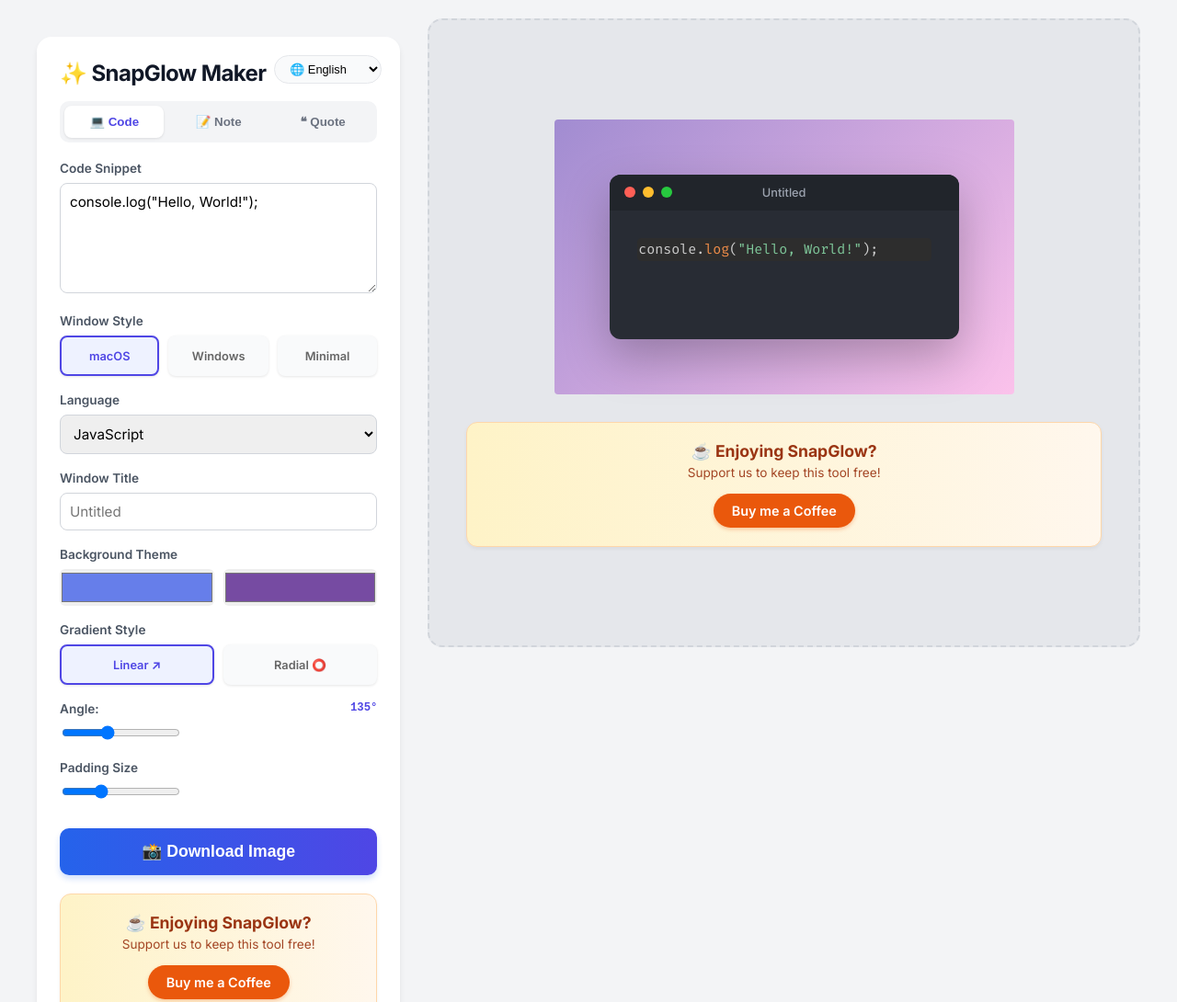
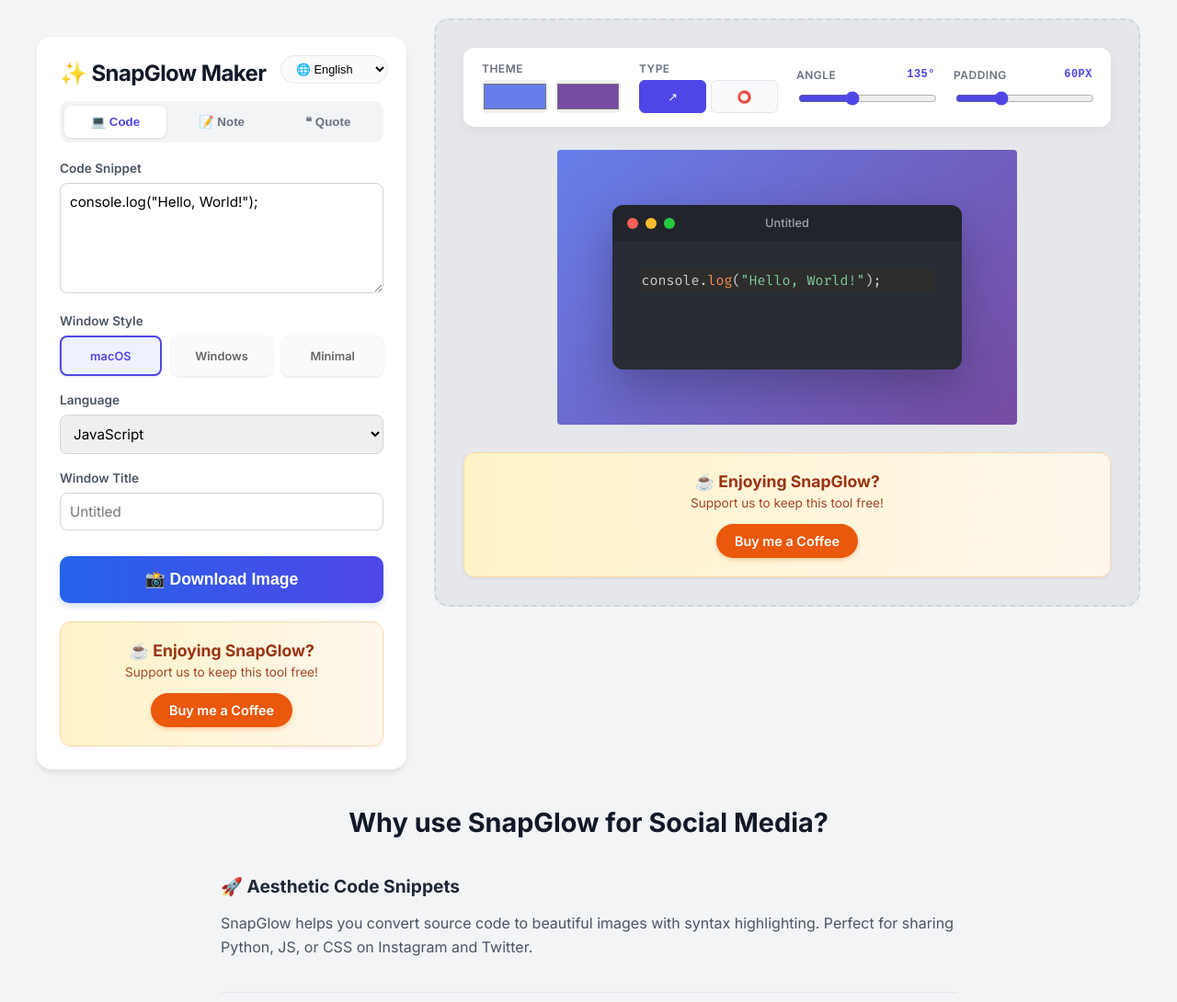
Before and after one commit to a25167145/snapglow.app, a plain HTML site: page index.html in a window 1280 px wide. Shown: the top 1090 px of the page at 92% size. Drawn offline with nearby package versions, Linux system fonts and the light colour scheme.

Commit message:
Update index.html

```diff
--- a/index.html
+++ b/index.html
@@ -36,7 +36,7 @@
 
         .main-container { max-width: 1200px; margin: 0 auto; display: flex; gap: 30px; align-items: flex-start; }
 
-        /* 左側控制面板 */
+        /* === 左側控制面板 === */
         .controls-panel {
             flex: 1; background: var(--bg-panel); padding: 25px; border-radius: 16px;
             box-shadow: 0 4px 6px -1px rgba(0, 0, 0, 0.1); position: sticky; top: 20px; position: relative;
@@ -63,9 +63,8 @@
 
         .control-group { margin-bottom: 18px; }
         .hidden { display: none; }
-        .color-group { display: flex; gap: 10px; }
-        input[type="color"] { flex: 1; height: 40px; border: none; padding: 0; cursor: pointer; border-radius: 6px; overflow: hidden; }
 
+        /* 風格選擇器 */
         .style-selector { display: flex; gap: 10px; margin-top: 5px; }
         .style-option {
             flex: 1; height: 40px; border-radius: 8px; cursor: pointer; border: 2px solid transparent;
@@ -88,16 +87,50 @@
             margin-top: 10px; box-shadow: 0 4px 6px rgba(37, 99, 235, 0.2);
         }
 
+        /* === 右側預覽區 (更新) === */
         .preview-section {
-            flex: 2; display: flex; flex-direction: column; align-items: center; justify-content: center;
-            min-height: 600px; background: #e5e7eb; border-radius: 16px; padding: 40px;
+            flex: 2; display: flex; flex-direction: column; align-items: center;
+            /* min-height 設為 auto，改用 padding 撐開 */
+            background: #e5e7eb; border-radius: 16px; padding: 30px;
             border: 2px dashed #d1d5db; position: relative;
         }
 
+        /* 新增：視覺工具列 (Visual Toolbar) */
+        .visual-toolbar {
+            width: 100%;
+            background: white;
+            border-radius: 12px;
+            padding: 15px 20px;
+            margin-bottom: 25px;
+            box-shadow: 0 4px 15px rgba(0,0,0,0.05);
+            display: flex;
+            flex-wrap: wrap;
+            gap: 20px;
+            align-items: center;
+            justify-content: space-between;
+            box-sizing: border-box;
+        }
+
+        .vt-group { display: flex; flex-direction: column; gap: 5px; min-width: 120px; flex: 1; }
+        .vt-label { font-size: 0.75rem; font-weight: 600; color: #6b7280; text-transform: uppercase; letter-spacing: 0.5px; }
+
+        /* 工具列內的元件樣式微調 */
+        .vt-colors { display: flex; gap: 8px; height: 36px; }
+        .vt-colors input[type="color"] { flex: 1; height: 100%; border: none; padding: 0; cursor: pointer; border-radius: 6px; }
+
+        .vt-selector { display: flex; gap: 5px; height: 36px; }
+        .vt-opt { flex:1; font-size:0.8rem; display:flex; align-items:center; justify-content:center; border:1px solid #e5e7eb; border-radius:6px; cursor:pointer; background:#f9fafb; transition:0.2s; }
+        .vt-opt.selected { background: #4f46e5; color: white; border-color: #4f46e5; }
+
+        .vt-slider { width: 100%; cursor: pointer; accent-color: #4f46e5; margin-top: 5px;}
+        .vt-val { float: right; color: #4f46e5; font-family: monospace; }
+
+        /* 預覽核心 Canvas */
         #captureArea {
             background: linear-gradient(135deg, #a18cd1 0%, #fbc2eb 100%);
             padding: 60px; display: flex; align-items: center; justify-content: center;
             box-sizing: border-box; width: auto; min-width: 500px; max-width: 800px; border-radius: 4px;
+            transition: padding 0.1s ease; /* 讓 padding 變化順滑 */
         }
 
         .window-box {
@@ -187,13 +220,11 @@
         .faq-item h3 { font-size: 1.2rem; color: #1f2937; margin-bottom: 10px; }
         .faq-item p { line-height: 1.6; }
 
-        /* 數值顯示 */
-        .range-value { float: right; color: var(--primary); font-family: monospace; font-size: 0.9em; }
-
         @media (max-width: 900px) {
             .main-container { flex-direction: column; }
             .controls-panel { position: static; }
             .preview-section { width: 100%; box-sizing: border-box; padding: 20px; }
+            .visual-toolbar { flex-direction: column; align-items: stretch; }
             #captureArea { min-width: 100%; padding: 30px; }
         }
     </style>
@@ -201,6 +232,7 @@
 <body>
 
     <div class="main-container">
+        <!-- 左側面板 (現在只放內容編輯) -->
         <div class="controls-panel">
             <select id="langSwitcher" onchange="changeLanguage(this.value)">
                 <option value="en">🌐 English</option>
@@ -262,45 +294,56 @@
                 <input type="text" id="titleInput" placeholder="Untitled" oninput="updateTitle()">
             </div>
 
-            <!-- Background Theme Controls -->
-            <div class="control-group">
-                <label data-i18n="label_theme">Background Theme</label>
-                <div class="color-group">
-                    <input type="color" id="color1" value="#667eea" oninput="updateStyle()">
-                    <input type="color" id="color2" value="#764ba2" oninput="updateStyle()">
-                </div>
-            </div>
-
-            <!-- v3.5 New Gradient Controls -->
-            <div class="control-group">
-                <label data-i18n="label_grad_type">Gradient Style</label>
-                <div class="style-selector">
-                    <div class="style-option grad-opt selected" onclick="setGradType('linear', this)">Linear ↗</div>
-                    <div class="style-option grad-opt" onclick="setGradType('radial', this)">Radial ⭕</div>
-                </div>
-            </div>
-
-            <div class="control-group" id="angleControl">
-                <label><span data-i18n="label_grad_angle">Angle</span>: <span id="val_angle" class="range-value">135°</span></label>
-                <input type="range" id="angleInput" min="0" max="360" value="135" oninput="updateStyle()">
-            </div>
-
-            <div class="control-group">
-                <label data-i18n="label_padding">Padding Size</label>
-                <input type="range" id="paddingInput" min="20" max="150" value="60" oninput="updateStyle()">
-            </div>
-
             <button class="btn-download" onclick="downloadImage()" data-i18n="btn_download">📸 Download Image</button>
 
             <!-- Support Box (Sidebar) -->
             <div class="support-box">
                 <div class="support-title" data-i18n="support_title">☕ Enjoying SnapGlow?</div>
                 <p class="support-desc" data-i18n="support_desc">Support us to keep this tool free!</p>
+                <!-- IMPORTANT: Replace this link with your actual Buy Me a Coffee link -->
                 <a href="https://buymeacoffee.com/snapglow" target="_blank" class="support-btn" data-i18n="support_btn">Buy me a Coffee</a>
             </div>
         </div>
 
+        <!-- 右側預覽區 (包含新的視覺工具列) -->
         <div class="preview-section">
+
+            <!-- NEW Visual Toolbar (放在這裡！) -->
+            <div class="visual-toolbar">
+
+                <!-- 1. Background Theme -->
+                <div class="vt-group">
+                    <div class="vt-label" data-i18n="label_theme">Theme</div>
+                    <div class="vt-colors">
+                        <input type="color" id="color1" value="#667eea" oninput="updateStyle()">
+                        <input type="color" id="color2" value="#764ba2" oninput="updateStyle()">
+                    </div>
+                </div>
+
+                <!-- 2. Gradient Type -->
+                <div class="vt-group">
+                    <div class="vt-label" data-i18n="label_grad_type">Type</div>
+                    <div class="vt-selector">
+                        <div class="vt-opt grad-opt selected" onclick="setGradType('linear', this)">↗</div>
+                        <div class="vt-opt grad-opt" onclick="setGradType('radial', this)">⭕</div>
+                    </div>
+                </div>
+
+                <!-- 3. Angle (Linear Only) -->
+                <div class="vt-group" id="angleControl">
+                    <div class="vt-label"><span data-i18n="label_grad_angle">Angle</span> <span id="val_angle" class="vt-val">135°</span></div>
+                    <input type="range" id="angleInput" class="vt-slider" min="0" max="360" value="135" oninput="updateStyle()">
+                </div>
+
+                <!-- 4. Padding -->
+                <div class="vt-group">
+                    <div class="vt-label"><span data-i18n="label_padding">Padding</span> <span id="val_pad" class="vt-val">60px</span></div>
+                    <input type="range" id="paddingInput" class="vt-slider" min="20" max="150" value="60" oninput="updateStyle()">
+                </div>
+
+            </div>
+
+            <!-- Capture Area -->
             <div id="captureArea" class="mode-code win-mac">
                 <div class="window-box">
                     <div class="window-header">
@@ -318,10 +361,11 @@
                 </div>
             </div>
 
-            <!-- Support Box (Bottom) -->
+            <!-- Support Box (Bottom/Mobile) -->
             <div class="support-box" style="width: 100%; margin-top: 30px; box-sizing: border-box;">
                 <div class="support-title" data-i18n="support_title">☕ Enjoying SnapGlow?</div>
                 <p class="support-desc" data-i18n="support_desc">Support us to keep this tool free!</p>
+                <!-- IMPORTANT: Replace this link with your actual Buy Me a Coffee link -->
                 <a href="https://buymeacoffee.com/snapglow" target="_blank" class="support-btn" data-i18n="support_btn">Buy me a Coffee</a>
             </div>
         </div>
@@ -370,10 +414,10 @@
                 "label_title": "Window Title",
                 "label_style": "Card Style",
                 "label_win_style": "Window Style",
-                "label_theme": "Background Theme",
-                "label_grad_type": "Gradient Style",
+                "label_theme": "Theme",
+                "label_grad_type": "Type",
                 "label_grad_angle": "Angle",
-                "label_padding": "Padding Size",
+                "label_padding": "Padding",
                 "btn_download": "📸 Download Image",
                 "ph_title": "Untitled",
                 "ph_author": "e.g. — Steve Jobs",
@@ -405,7 +449,7 @@
                 "label_win_style": "視窗邊框",
                 "label_theme": "背景配色",
                 "label_grad_type": "漸層樣式",
-                "label_grad_angle": "漸層角度",
+                "label_grad_angle": "角度",
                 "label_padding": "邊距大小",
                 "btn_download": "📸 下載圖片",
                 "ph_title": "未命名標題",
@@ -557,9 +601,11 @@
 
             // Show angle slider only for linear
             if (type === 'linear') {
-                angleControl.classList.remove('hidden');
+                angleControl.classList.remove('hidden'); // 改用 classList 移除 hidden
+                angleControl.style.display = 'flex'; // 強制顯示為 flex
             } else {
                 angleControl.classList.add('hidden');
+                angleControl.style.display = 'none';
             }
             updateStyle();
         }
@@ -605,6 +651,7 @@
             }
 
             captureArea.style.padding = `${pad}px`;
+            document.getElementById('val_pad').innerText = `${pad}px`;
         }
 
         function downloadImage() {
@@ -626,6 +673,7 @@
         else if (userLang.includes('ja')) { document.getElementById('langSwitcher').value = 'ja'; changeLanguage('ja'); }
         else { changeLanguage('en'); }
         updateContent();
+        updateStyle(); // Force initial style update
     </script>
 </body>
 </html>
```
